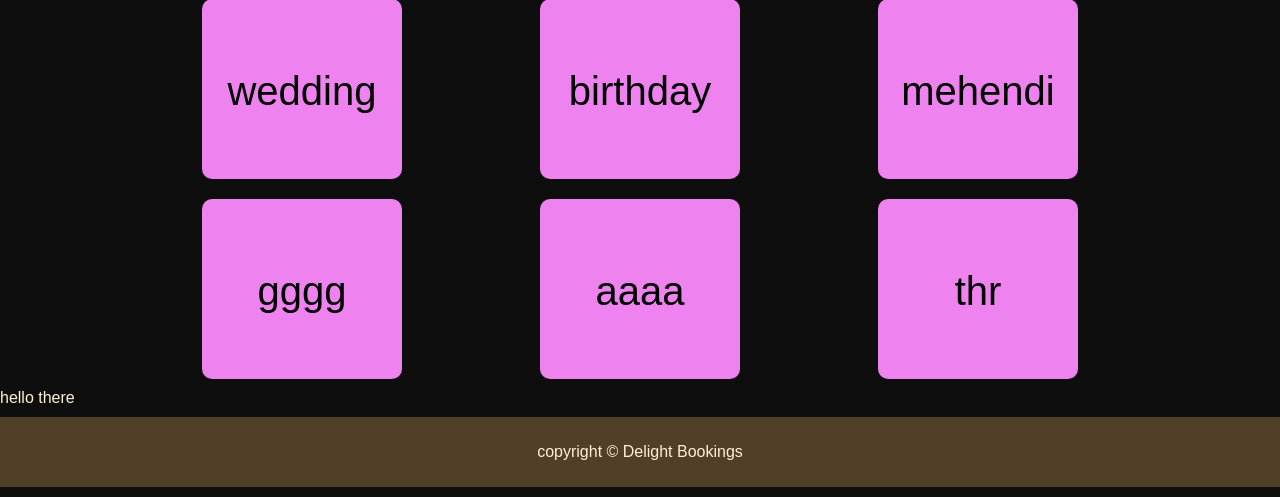
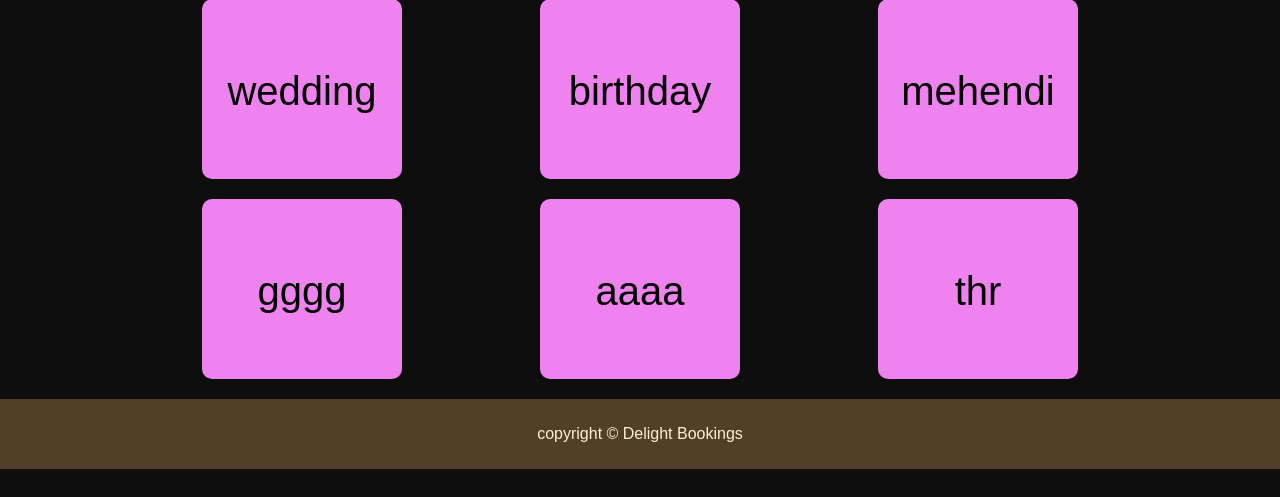
Before and after one commit to shrmax/catering_project, a PHP site: page /index.php in a window 1280 px wide. Shown: the part 640-1137 px from the top of the page. After the commit the page ends 1109 px from the top, so only its background shows below. Run offline with PHP 8.4, Linux system fonts and the light colour scheme.

Commit message:
hello removed

```diff
--- a/user/index.php
+++ b/user/index.php
@@ -31,7 +31,6 @@
         ?>
     </div>
   </div>
-  hello there
   <?php
   include_once 'partial/footer.php';
   ?>
```
